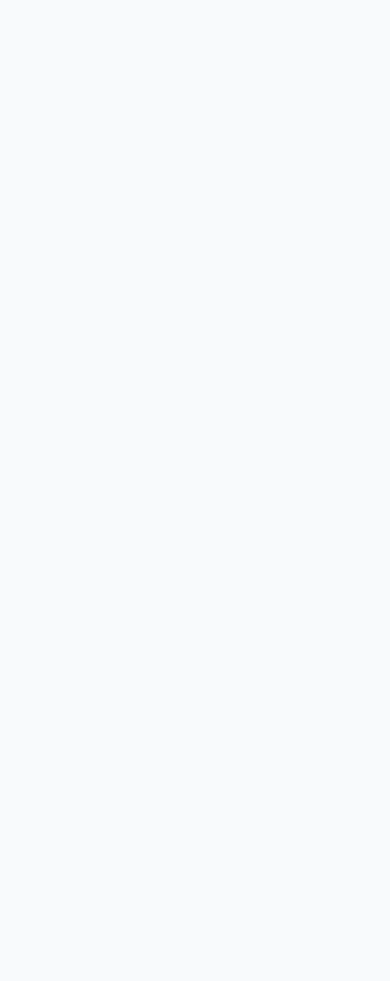
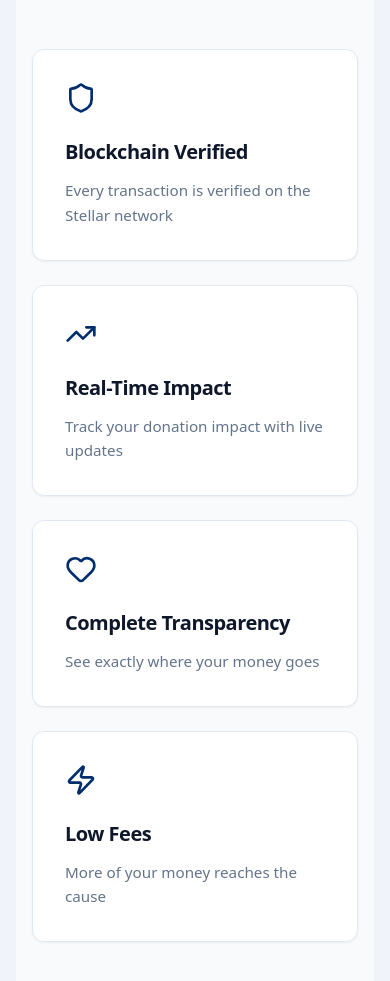
Before and after one commit to Dfunder/stellarAid-web, a Next.js app: page / in a window 390 px wide. Shown: the part 1080-2061 px from the top of the page. Before the commit the page ends 993 px from the top, so only its background shows below. Built offline with nearby package versions, Linux system fonts and the light colour scheme.

Commit message:
feat: Implement Why Choose Us section with responsive design and hover effects

```diff
--- /dev/null
+++ b/app/(main)/components/WhyChooseUs.tsx
@@ -0,0 +1,67 @@
+import React from "react";
+import { Shield, TrendingUp, Heart, Zap } from "lucide-react";
+
+const features = [
+  {
+    icon: <Shield className="w-8 h-8 text-[#002E6D]" />,
+    title: "Blockchain Verified",
+    description: "Every transaction is verified on the Stellar network",
+  },
+  {
+    icon: <TrendingUp className="w-8 h-8 text-[#002E6D]" />,
+    title: "Real-Time Impact",
+    description: "Track your donation impact with live updates",
+  },
+  {
+    icon: <Heart className="w-8 h-8 text-[#002E6D]" />,
+    title: "Complete Transparency",
+    description: "See exactly where your money goes",
+  },
+  {
+    icon: <Zap className="w-8 h-8 text-[#002E6D]" />,
+    title: "Low Fees",
+    description: "More of your money reaches the cause",
+  },
+];
+
+const WhyChooseUs: React.FC = () => {
+  return (
+    <section className="bg-[#F8FAFC] py-20 px-4 sm:px-6 lg:px-8">
+      <div className="max-w-7xl mx-auto">
+        {/* Header Section */}
+        <div className="text-center mb-16">
+          <h2 className="text-3xl md:text-4xl font-extrabold text-[#0F172A] tracking-tight">
+            Why choose StellarAid?
+          </h2>
+        </div>
+
+        {/* Grid System */}
+        <div className="grid grid-cols-1 sm:grid-cols-2 lg:grid-cols-4 gap-6">
+          {features.map((feature, index) => (
+            <div
+              key={index}
+              className="bg-white p-8 rounded-xl border border-[#E2E8F0] shadow-sm
+                         transition-all duration-300 ease-in-out
+                         hover:shadow-md hover:-translate-y-1 hover:border-[#CBD5E1]"
+            >
+              {/* Icon Container */}
+              <div className="mb-6">
+                {feature.icon}
+              </div>
+
+              {/* Text Content */}
+              <h3 className="text-xl font-bold text-[#0F172A] mb-3">
+                {feature.title}
+              </h3>
+              <p className="text-[#64748B] text-[0.95rem] leading-relaxed font-medium">
+                {feature.description}
+              </p>
+            </div>
+          ))}
+        </div>
+      </div>
+    </section>
+  );
+};
+
+export { WhyChooseUs };
--- a/app/(main)/page.tsx
+++ b/app/(main)/page.tsx
@@ -1,5 +1,6 @@
 import type { Metadata } from "next";
 import Link from "next/link";
+import { WhyChooseUs } from "./components/WhyChooseUs";
 
 
 export const metadata: Metadata = {
@@ -64,6 +65,9 @@
           </div>
         </div>
       </section>
+      <section>
+        <WhyChooseUs />
+      </section>
     </div>
   );
 }
```
